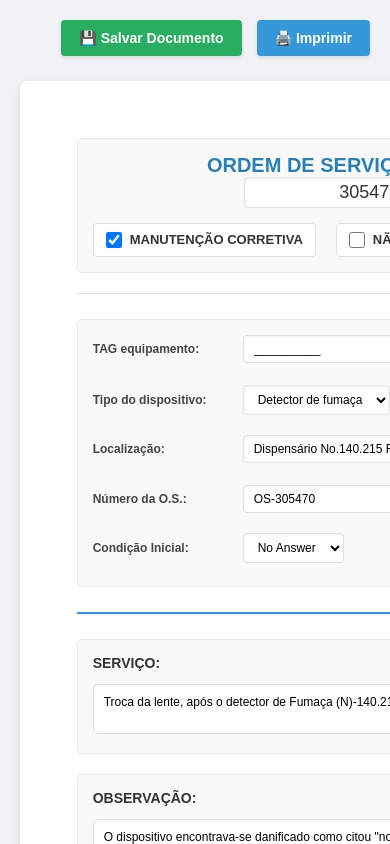
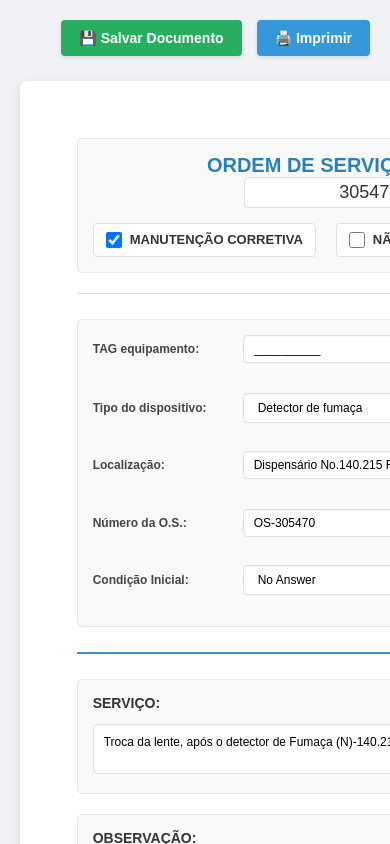
Before and after one commit to caiquemiranda/automation-reports-maintenance, a React (Create React App) app in the folder ordem-servico-corretiva/os-only-front/: page / in a window 390 px wide. Shown: the top 844 px of the page. Built offline with nearby package versions, Linux system fonts and the light colour scheme.

Commit message:
Refatora a seção de informações para melhorar o layout, substituindo estilos inline por constantes e garantindo a responsividade dos elementos.

```diff
--- a/ordem-servico-corretiva/os-only-front/src/components/InfoSection.js
+++ b/ordem-servico-corretiva/os-only-front/src/components/InfoSection.js
@@ -6,7 +6,7 @@ const InfoSection = ({ formData, onChange }) => {
   };
 
   const modernInputStyle = {
-    flex: 1,
+    width: '100%',
     fontSize: '12px',
     border: '1px solid #e0e0e0',
     borderRadius: '4px',
@@ -23,7 +23,7 @@ const InfoSection = ({ formData, onChange }) => {
         marginBottom: '8px',
         display: 'flex',
         alignItems: 'center',
-        width: '100%'
+        width: '100%',
       }}>
         <div className="info-label" style={{
           fontWeight: 'bold',
@@ -87,6 +87,19 @@ const InfoSection = ({ formData, onChange }) => {
     'Urgência'
   ];
 
+  const rowStyle = {
+    display: 'flex',
+    gap: '20px',
+    marginBottom: '8px',
+    width: '100%'
+  };
+
+  const columnStyle = {
+    flex: '1',
+    minWidth: '0',
+    width: '50%'
+  };
+
   return (
     <div className="info-section" style={{
       display: 'flex',
@@ -98,15 +111,15 @@ const InfoSection = ({ formData, onChange }) => {
       borderRadius: '5px',
       border: '1px solid #e8e8e8'
     }}>
-      <div className="info-row" style={{ display: 'flex', gap: '20px' }}>
-        <div style={{ flex: 1 }}>
+      <div className="info-row" style={rowStyle}>
+        <div style={columnStyle}>
           <InfoItem
             label="TAG equipamento"
             field="tagEquipamento"
             value={formData.tagEquipamento || formData.codigoManutencao}
           />
         </div>
-        <div style={{ flex: 1 }}>
+        <div style={columnStyle}>
           <InfoItem
             label="Data de Solicitação"
             field="dataSolicitacao"
@@ -115,8 +128,8 @@ const InfoSection = ({ formData, onChange }) => {
           />
         </div>
       </div>
-      <div className="info-row" style={{ display: 'flex', gap: '20px' }}>
-        <div style={{ flex: 1 }}>
+      <div className="info-row" style={rowStyle}>
+        <div style={columnStyle}>
           <InfoItem
             label="Tipo do dispositivo"
             field="tipoDispositivo"
@@ -125,7 +138,7 @@ const InfoSection = ({ formData, onChange }) => {
             options={tiposDispositivo}
           />
         </div>
-        <div style={{ flex: 1 }}>
+        <div style={columnStyle}>
           <InfoItem
             label="Data de Execução"
             field="dataExecucao"
@@ -134,15 +147,15 @@ const InfoSection = ({ formData, onChange }) => {
           />
         </div>
       </div>
-      <div className="info-row" style={{ display: 'flex', gap: '20px' }}>
-        <div style={{ flex: 1 }}>
+      <div className="info-row" style={rowStyle}>
+        <div style={columnStyle}>
           <InfoItem
             label="Localização"
             field="localizacao"
             value={formData.localizacao}
           />
         </div>
-        <div style={{ flex: 1 }}>
+        <div style={columnStyle}>
           <InfoItem
             label="Prioridade"
             field="prioridade"
@@ -152,15 +165,15 @@ const InfoSection = ({ formData, onChange }) => {
           />
         </div>
       </div>
-      <div className="info-row" style={{ display: 'flex', gap: '20px' }}>
-        <div style={{ flex: 1 }}>
+      <div className="info-row" style={rowStyle}>
+        <div style={columnStyle}>
           <InfoItem
             label="Número da O.S."
             field="numeroOsCompleto"
             value={`OS-${formData.numeroOs}`}
           />
         </div>
-        <div style={{ flex: 1 }}>
+        <div style={columnStyle}>
           <InfoItem
             label="Centro de custo"
             field="centroCusto"
@@ -168,8 +181,8 @@ const InfoSection = ({ formData, onChange }) => {
           />
         </div>
       </div>
-      <div className="info-row" style={{ display: 'flex', gap: '20px' }}>
-        <div style={{ flex: 1 }}>
+      <div className="info-row" style={rowStyle}>
+        <div style={columnStyle}>
           <InfoItem
             label="Condição Inicial"
             field="condicaoInicial"
@@ -178,7 +191,7 @@ const InfoSection = ({ formData, onChange }) => {
             options={['No Answer', 'Dirty', 'Imode']}
           />
         </div>
-        <div style={{ flex: 1 }}>
+        <div style={columnStyle}>
           <InfoItem
             label="Requisitante"
             field="requisitante"
```
